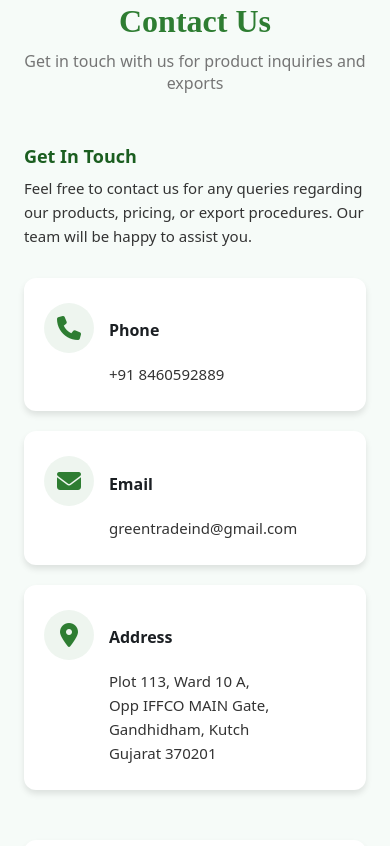
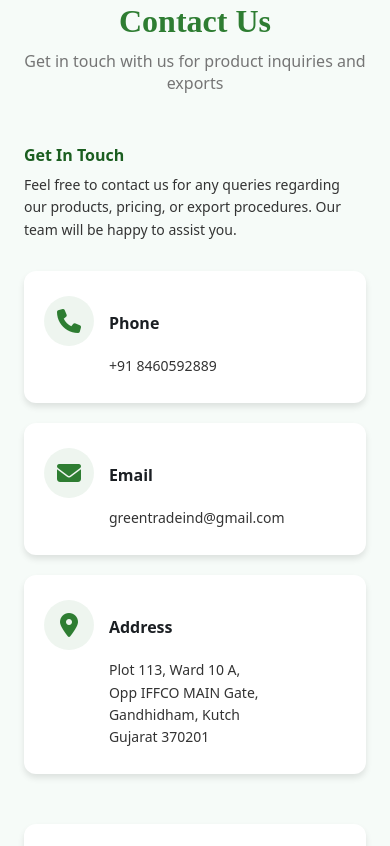
Before and after one commit to DAKSHSHARMA2901/GTI, a website: page index.html in a window 390 px wide. Shown: the part 4131-4977 px from the top of the page. Drawn offline with Linux system fonts and the light colour scheme.

Commit message:
Fix email text alignment on mobile devices

```diff
--- a/styles.css
+++ b/styles.css
@@ -1207,6 +1207,8 @@ footer {
     color: var(--dark);
     line-height: 1.6;
     font-size: 15px;
+    word-break: break-word;
+    overflow-wrap: break-word;
 }
 
 .contact-content p:first-of-type {
@@ -1315,6 +1317,15 @@ footer {
         width: 50px;
         height: 50px;
         margin-right: 15px;
+    }
+
+    .contact-content h3 {
+        font-size: 16px;
+    }
+
+    .contact-content p {
+        font-size: 14px;
+        word-break: break-word;
     }
 }
 
```
